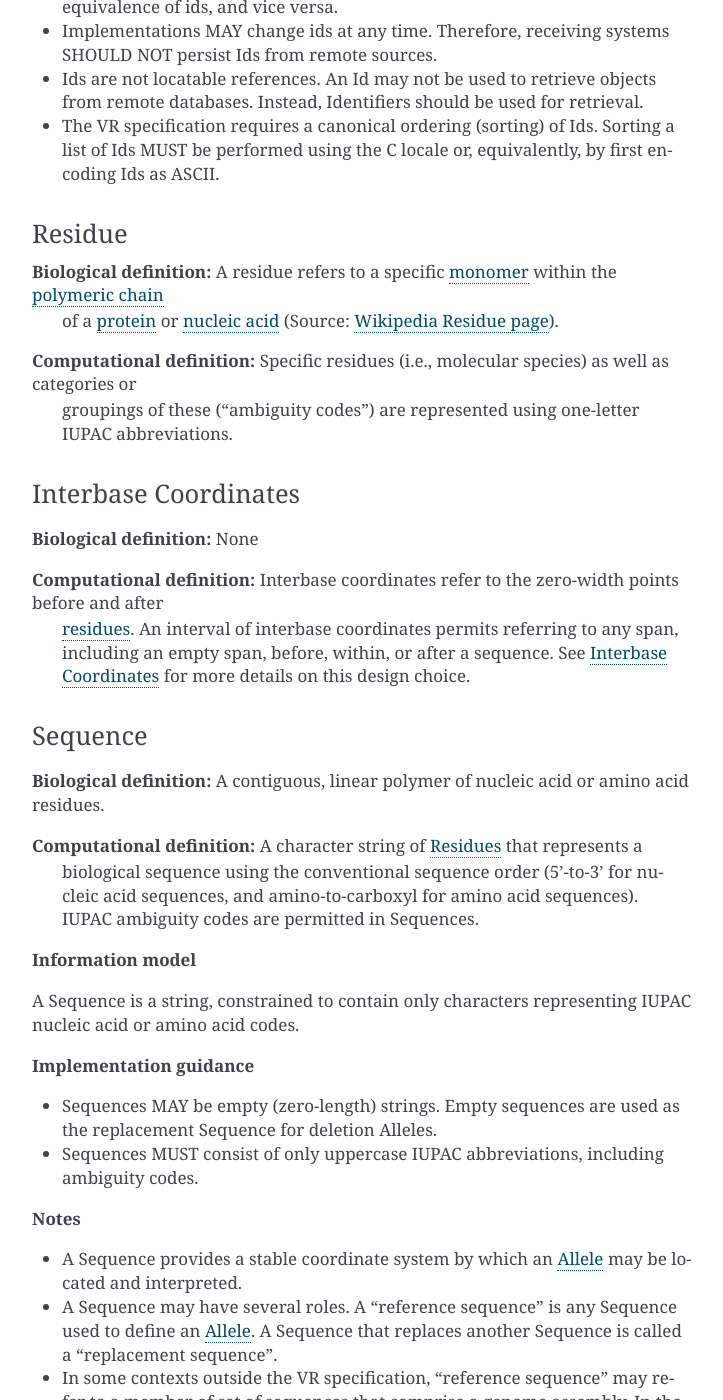
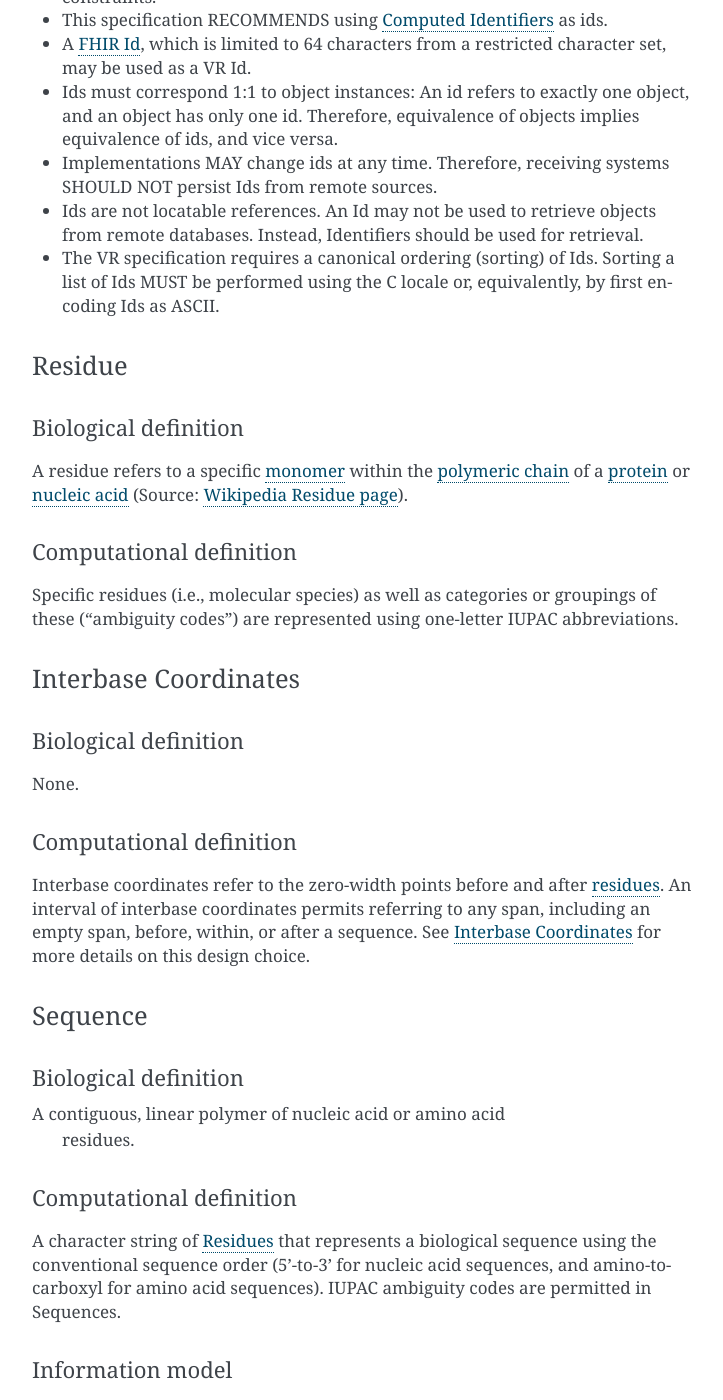
Before and after one commit to ga4gh/vrs, a Sphinx documentation site: the page built from docs/source/specification/terms_and_model/index.rst, in a window 1280 px wide and 1400 px high, scrolled down 1527 px. Shown: the whole window, without its empty margins (388-1111 px from the left). Built offline with Sphinx 7.4.7, drawn with Linux system fonts in a browser that asks for light colours; some of the changed text lies outside the part shown.

Commit message:
update structure of terms and model docs

```diff
--- a/docs/source/specification/terms_and_model/index.rst
+++ b/docs/source/specification/terms_and_model/index.rst
@@ -52,11 +52,17 @@ Primitive concepts
 
 Id
 ==
-**Biological definition:** None.
 
-**Computational definition:** A string that uniquely identifies a specific instance of an object within a document.
+Biological definition
+---------------------
+None.
 
-**Implementation guidance**
+Computational definition
+------------------------
+A string that uniquely identifies a specific instance of an object within a document.
+
+Implementation guidance
+-----------------------
 
 * Ids are opaque byte-strings: there are no formatting, content, or character set constraints.
 * This specification RECOMMENDS using :ref:`Computed Identifiers <generating-computed-identifiers>` as ids.
@@ -76,45 +82,55 @@ Id
 Residue
 =======
 
-**Biological definition:** A residue refers to a specific `monomer`_ within the `polymeric chain`_
- of a `protein`_ or `nucleic acid`_ (Source: `Wikipedia Residue page`_).
+Biological definition
+---------------------
+A residue refers to a specific `monomer`_ within the `polymeric chain`_ of a `protein`_ or `nucleic acid`_ (Source: `Wikipedia Residue page`_).
 
-**Computational definition:** Specific residues (i.e., molecular species) as well as categories or
- groupings of these ("ambiguity codes") are represented using one-letter IUPAC abbreviations.
+Computational definition
+------------------------
+Specific residues (i.e., molecular species) as well as categories or groupings of these ("ambiguity codes") are represented using one-letter IUPAC abbreviations.
 
 .. _interbase-coordinates:
 
 Interbase Coordinates
 =====================
-**Biological definition:** None
 
-**Computational definition:** Interbase coordinates refer to the zero-width points before and after
- :ref:`residues <Residue>`. An interval of interbase coordinates permits referring to any span,
- including an empty span, before, within, or after a sequence. See
- :ref:`interbase-coordinates-design` for more details on this design choice.
+Biological definition
+---------------------
+None.
+
+Computational definition
+------------------------
+Interbase coordinates refer to the zero-width points before and after :ref:`residues <Residue>`. An interval of interbase coordinates permits referring to any span, including an empty span, before, within, or after a sequence. See :ref:`interbase-coordinates-design` for more details on this design choice.
 
 .. _sequence:
 
 Sequence
 ========
-**Biological definition:** A contiguous, linear polymer of nucleic acid or amino acid residues.
 
-**Computational definition:** A character string of :ref:`Residues <Residue>` that represents a
- biological sequence using the conventional sequence order (5'-to-3' for nucleic acid sequences, and
- amino-to-carboxyl for amino acid sequences). IUPAC ambiguity codes are permitted in Sequences.
+Biological definition
+---------------------
+A contiguous, linear polymer of nucleic acid or amino acid
+ residues.
 
-**Information model**
+Computational definition
+------------------------
+A character string of :ref:`Residues <Residue>` that represents a biological sequence using the conventional sequence order (5'-to-3' for nucleic acid sequences, and amino-to-carboxyl for amino acid sequences). IUPAC ambiguity codes are permitted in Sequences.
 
+Information model
+-----------------
 A Sequence is a string, constrained to contain only characters representing IUPAC nucleic acid or
 amino acid codes.
 
-**Implementation guidance**
+Implementation guidance
+-----------------------
 
 * Sequences MAY be empty (zero-length) strings. Empty sequences are used as the replacement Sequence
   for deletion Alleles.
 * Sequences MUST consist of only uppercase IUPAC abbreviations, including ambiguity codes.
 
-**Notes**
+Notes
+-----
 
 * A Sequence provides a stable coordinate system by which an :ref:`Allele` may be located and
   interpreted.
```
Also changed, not shown: docs/source/specification/terms_and_model/interval.rst (+14 -6 lines), docs/source/specification/terms_and_model/location.rst (+13 -5 lines), docs/source/specification/terms_and_model/state.rst (+6 -2 lines), docs/source/specification/terms_and_model/variation.rst (+22 -18 lines).
